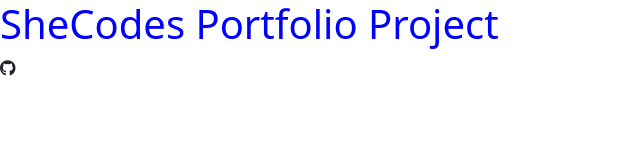
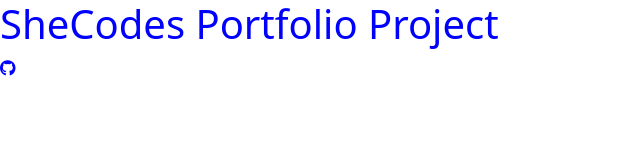
Before and after one commit to codingpaige/portfolio-project, a plain HTML site: page index.html in a window 1280 px wide. Shown: the full height of the page, 0-640 px from the left. Drawn offline with nearby package versions, Linux system fonts and the light colour scheme.

Commit message:
Tested Github icon added from Font Awesome.

```diff
--- a/style.css
+++ b/style.css
@@ -1,3 +1,6 @@
 h1 {
   color: blue;
 }
+.fa-brands {
+  color: blue;
+}
```
